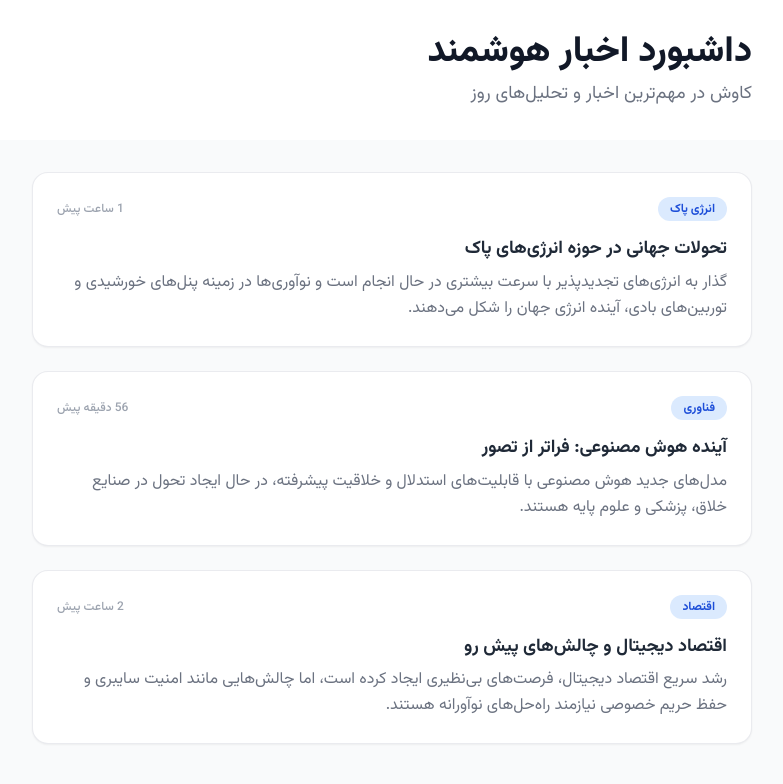
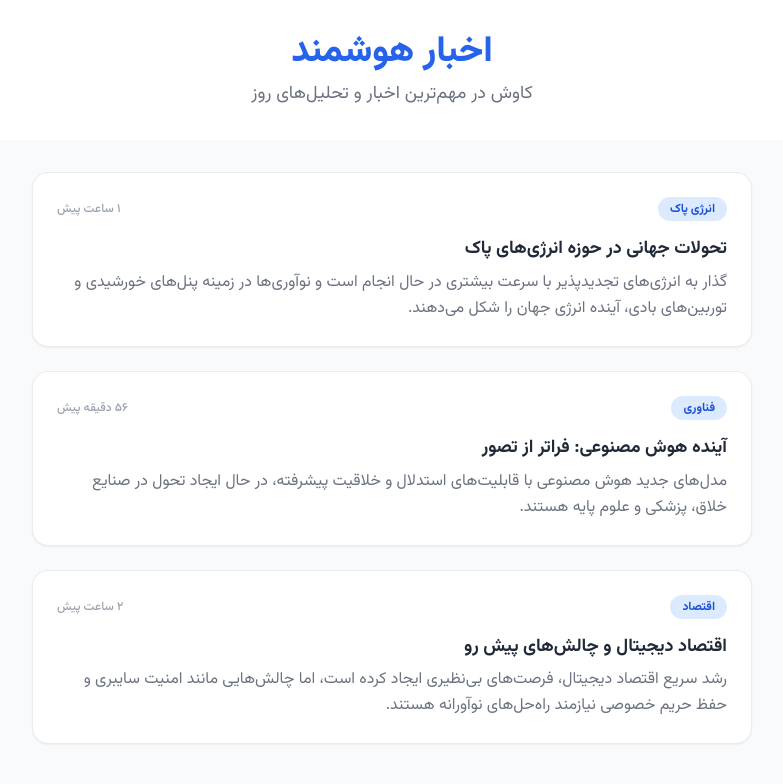
Before and after one commit to meisam0083/smart-news-website-v2, a React (Create React App) app: page / in a window 1280 px wide. Shown: the top 784 px of the page, without its empty margins (394-1177 px from the left). Built offline with nearby package versions, Linux system fonts and the light colour scheme.

Commit message:
Update App.js

```diff
--- a/src/App.js
+++ b/src/App.js
@@ -1,4 +1,4 @@
-import React from 'react'; // <<-- فقط این خط تغییر کرده است
+import React from 'react';
 
 // داده های نمونه که از قبل توسط AI خلاصه شده اند
 const preSummarizedNews = [
@@ -31,33 +31,43 @@ function App() {
   // کامپوننت هدر
   const Header = () => (
     <header className="bg-white/95">
-      <div className="container mx-auto max-w-3xl px-6 py-8">
-        <h1 className="text-4xl font-extrabold text-gray-900">داشبورد اخبار هوشمند</h1>
+      <div className="container mx-auto max-w-3xl px-6 py-8 text-center">
+        <h1 className="text-4xl font-extrabold text-blue-600">اخبار هوشمند</h1>
         <p className="mt-2 text-lg text-gray-500">کاوش در مهم‌ترین اخبار و تحلیل‌های روز</p>
       </div>
     </header>
   );
 
   // کامپوننت کارت خبر
-  const ArticleCard = ({ article }) => {
+  const ArticleCard = ({ article, index }) => {
+
+    // تابع کمکی برای تبدیل اعداد انگلیسی به فارسی
+    const toPersianDigits = (num) => {
+        const persian = { 0: '۰', 1: '۱', 2: '۲', 3: '۳', 4: '۴', 5: '۵', 6: '۶', 7: '۷', 8: '۸', 9: '۹' };
+        return num.toString().replace(/[0-9]/g, (w) => persian[w]);
+    };
+
     // تابع کمکی برای نمایش تاریخ به صورت "۳ ساعت پیش" و غیره
     const timeAgo = (timestamp) => {
         const seconds = Math.floor((new Date() - new Date(timestamp)) / 1000);
         let interval = seconds / 31536000;
-        if (interval > 1) return Math.floor(interval) + " سال پیش";
+        if (interval > 1) return toPersianDigits(Math.floor(interval)) + " سال پیش";
         interval = seconds / 2592000;
-        if (interval > 1) return Math.floor(interval) + " ماه پیش";
+        if (interval > 1) return toPersianDigits(Math.floor(interval)) + " ماه پیش";
         interval = seconds / 86400;
-        if (interval > 1) return Math.floor(interval) + " روز پیش";
+        if (interval > 1) return toPersianDigits(Math.floor(interval)) + " روز پیش";
         interval = seconds / 3600;
-        if (interval > 1) return Math.floor(interval) + " ساعت پیش";
+        if (interval > 1) return toPersianDigits(Math.floor(interval)) + " ساعت پیش";
         interval = seconds / 60;
-        if (interval > 1) return Math.floor(interval) + " دقیقه پیش";
+        if (interval > 1) return toPersianDigits(Math.floor(interval)) + " دقیقه پیش";
         return "لحظاتی پیش";
     }
 
     return (
-        <div className="bg-white rounded-2xl shadow-sm border border-gray-200/80 p-6 transition-all duration-300 hover:shadow-lg hover:border-blue-500">
+        <div
+          className="bg-white rounded-2xl shadow-sm border border-gray-200/80 p-6 transition-all duration-300 hover:shadow-lg hover:border-blue-500 animate-fade-in-up"
+          style={{ animationDelay: `${index * 100}ms` }}
+        >
             <div className="flex justify-between items-center mb-4">
                  <span className="inline-block bg-blue-100 text-blue-700 text-xs font-bold px-3 py-1 rounded-full">{article.category}</span>
                  <span className="text-xs text-gray-400 font-medium">{timeAgo(article.timestamp)}</span>
@@ -72,7 +82,7 @@ function App() {
   const NewsFeed = () => (
     <div className="container mx-auto max-w-3xl px-6 py-8">
       <div className="space-y-6">
-        {preSummarizedNews.map(article => <ArticleCard key={article.id} article={article} />)}
+        {preSummarizedNews.map((article, index) => <ArticleCard key={article.id} article={article} index={index} />)}
       </div>
     </div>
   );
```
